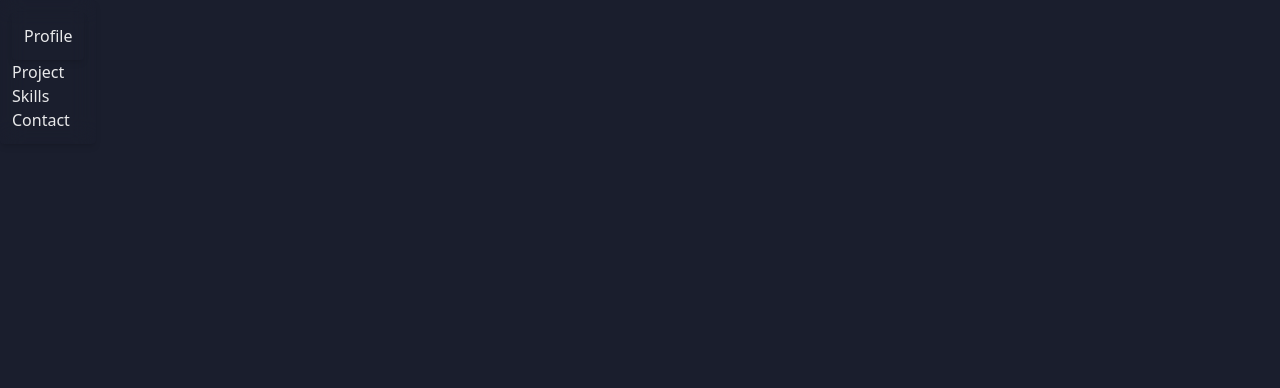
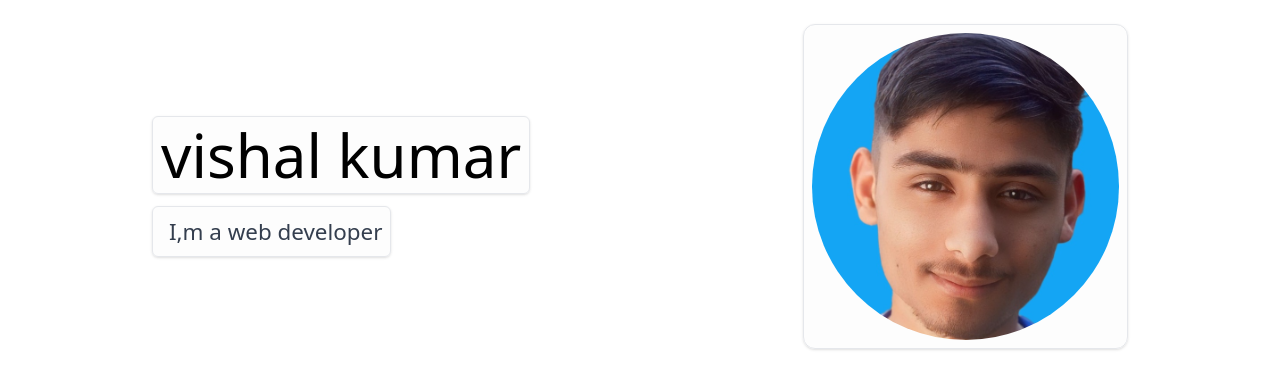
Before and after one commit to vishalkumar12323/vishal-kumar, a React (Vite) app: page / in a window 1280 px wide. Shown: the top 388 px of the page. Built offline with nearby package versions, Linux system fonts and the light colour scheme.

Commit message:
add profile

```diff
--- a/package.json
+++ b/package.json
@@ -10,6 +10,7 @@
     "preview": "vite preview"
   },
   "dependencies": {
+    "clsx": "^2.1.1",
     "react": "^18.3.1",
     "react-dom": "^18.3.1"
   },
--- a/src/App.jsx
+++ b/src/App.jsx
@@ -1,15 +1,10 @@
-import { Layout, Contact, Profile, Project, Skills } from "./components";
+import { Layout, Profile } from "./components";
 
 export const App = () => {
   return (
     <>
-      <Layout width={"100vw"} height={"100vh"}>
-        <Layout width={"100px"} height={"50px"} className="">
-          <Profile />
-        </Layout>
-        <Project />
-        <Skills />
-        <Contact />
+      <Layout>
+        <Profile />
       </Layout>
     </>
   );
--- /dev/null
+++ b/src/components/Card.jsx
@@ -0,0 +1,11 @@
+const Card = ({ children }) => {
+  return (
+    <>
+      <div className="py-2 px-2 w-fit bg-[#f8f8f85d] border rounded-md shadow">
+        {children}
+      </div>
+    </>
+  );
+};
+
+export default Card;
--- a/src/components/Layout.jsx
+++ b/src/components/Layout.jsx
@@ -1,9 +1,8 @@
-const Layout = ({ children, width, height, className }) => {
+import clsx from "clsx";
+
+const Layout = ({ children }) => {
   return (
-    <div
-      // style={{ width, height }}
-      className={`w-${width} h-${height} px-3 py-3 rounded shadow-md w-fit backdrop-blur-md dark:text-white/90`}
-    >
+    <div className={clsx(`max-w-screen-lg py-4 px-2 mx-auto h-[100vh]`)}>
       {children}
     </div>
   );
--- a/src/components/Profile/Profile.jsx
+++ b/src/components/Profile/Profile.jsx
@@ -1,5 +1,30 @@
+import { Card } from "../";
+
 const Profile = () => {
-  return <h1>Profile</h1>;
+  return (
+    <>
+      <section className="py-4 px-5 md:py-2 md:px-4 flex flex-col-reverse md:flex-row md:justify-between items-center gap-5 md:gap-3">
+        <div className="flex flex-col gap-2 md:gap-3">
+          <Card>
+            <h1 className="text-5xl md:text-6xl">vishal kumar</h1>
+          </Card>
+          <Card>
+            <span className="text-[1.3rem] md:text-[1.4rem] text-slate-800/90 pl-2">
+              I,m a web developer
+            </span>
+          </Card>
+        </div>
+
+        <div className="w-full md:w-1/3 bg-[#f8f8f85d] border rounded-xl shadow p-3 md:p-2">
+          <img
+            src="/profile-photo.jpeg"
+            alt="vishal kumar profile"
+            className="w-full h-auto rounded-full"
+          />
+        </div>
+      </section>
+    </>
+  );
 };
 
 export default Profile;
--- a/src/components/index.js
+++ b/src/components/index.js
@@ -3,5 +3,6 @@ import Project from "./Projects/Project";
 import Skills from "./Skills/Skills";
 import Contact from "./Contact/Contact";
 import Layout from "./Layout";
+import Card from "./Card";
 
-export { Profile, Project, Skills, Contact, Layout };
+export { Profile, Project, Skills, Contact, Layout, Card };
--- a/src/index.css
+++ b/src/index.css
@@ -2,6 +2,11 @@
 @tailwind components;
 @tailwind utilities;
 
-body {
+* {
+  margin: 0;
+  padding: 0;
+  box-sizing: border-box;
+}
+/* body {
   background-color: rgb(2 6 23 / 0.9);
-}
+} */
```
Also changed, not shown: public/profile-photo.jpeg (added), 1 other file (tests, documents, lock files or other folders).
